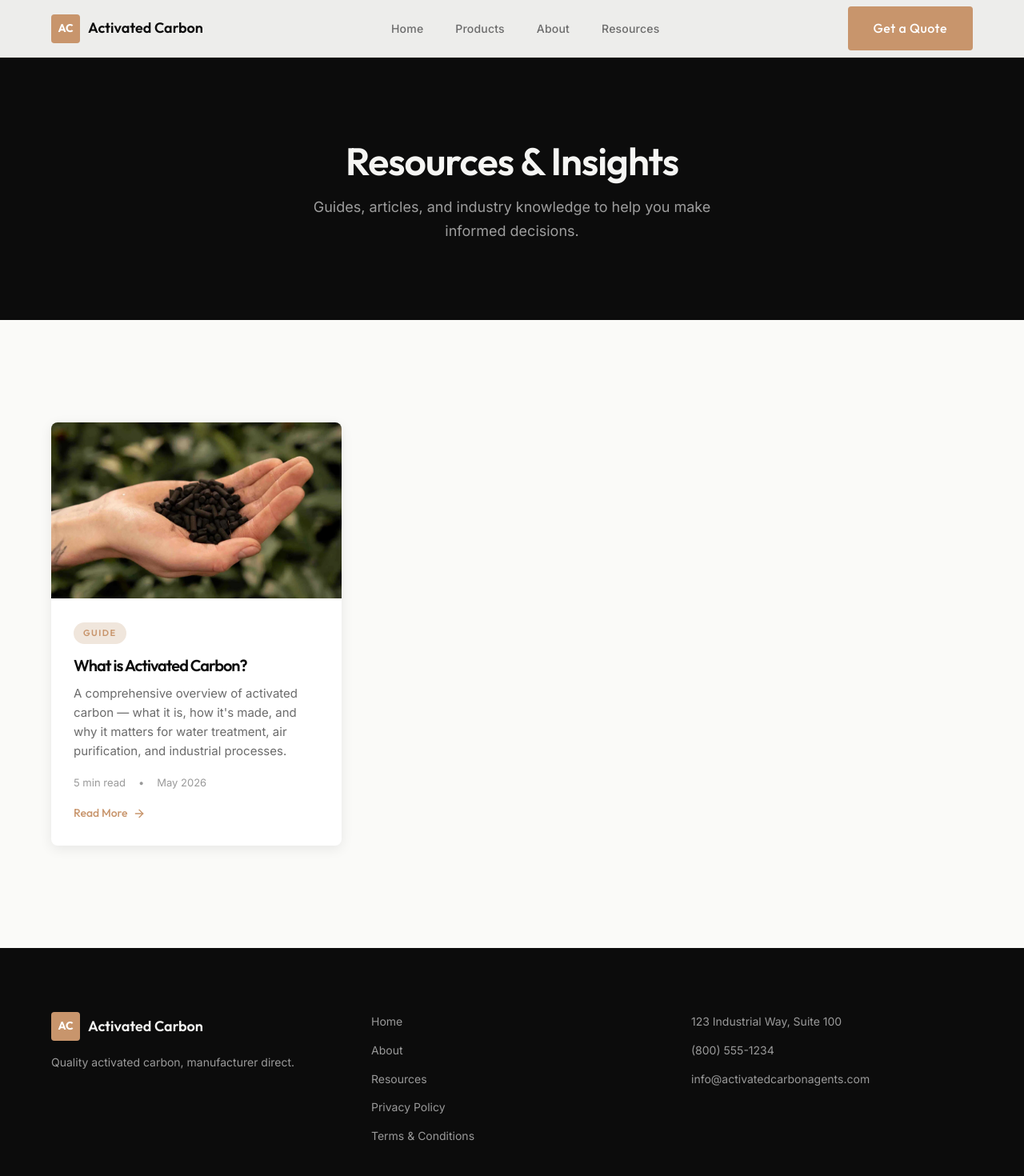
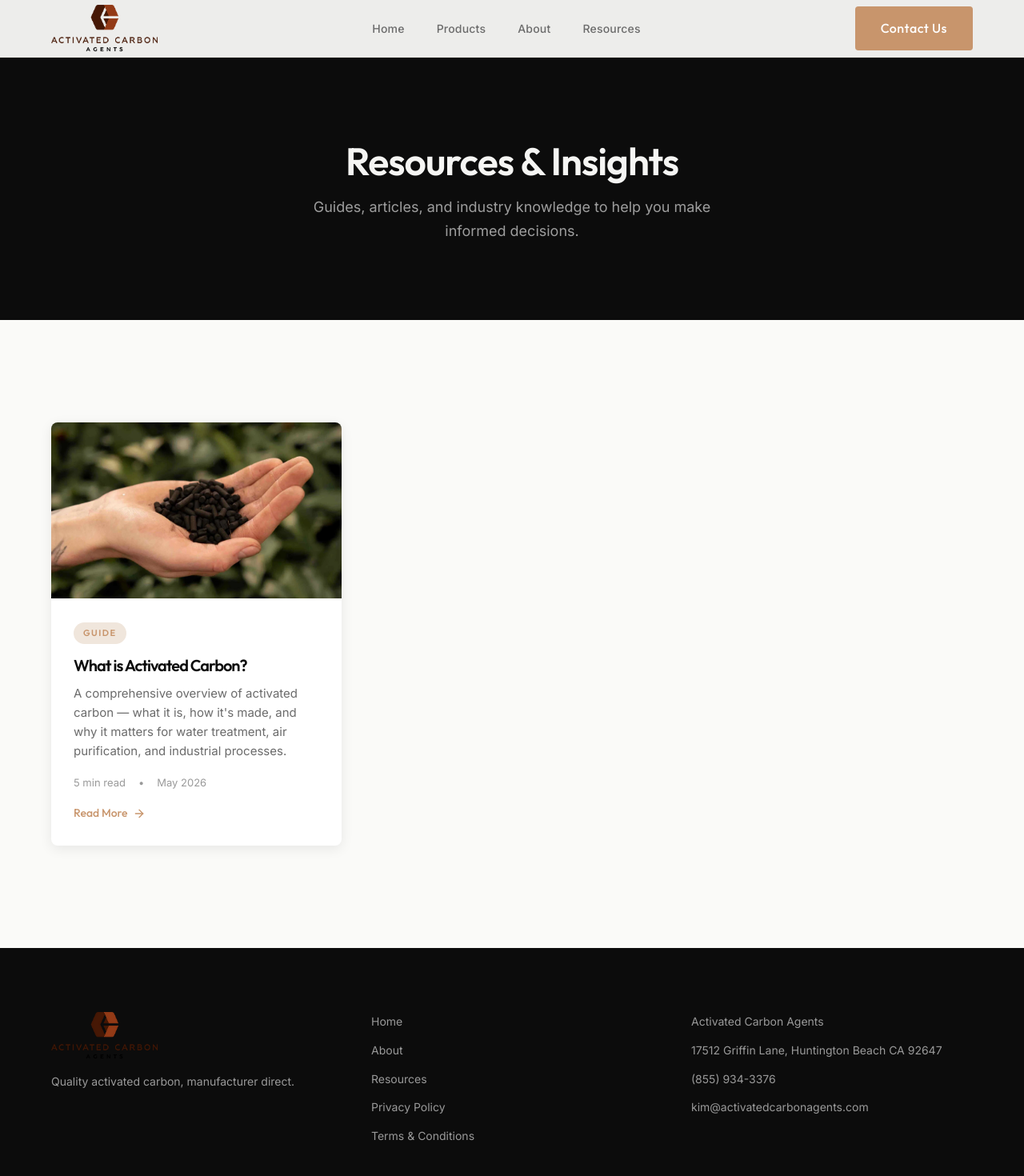
Before and after one commit to kennysabangan/activated-carbon-agents, a Next.js app: page /resources in a window 1280 px wide. Shown: the top 1470 px of the page at 80% size. Built offline with nearby package versions, Linux system fonts and the light colour scheme.

Commit message:
Fix: logo image in header+footer, Contact Us button, correct contact info

```diff
--- a/src/app/globals.css
+++ b/src/app/globals.css
@@ -238,24 +238,10 @@ input, textarea, select {
 .header-logo {
   display: flex;
   align-items: center;
-  gap: 10px;
-  font-family: 'Outfit', sans-serif;
-  font-weight: 600;
-  font-size: 18px;
-  color: var(--text-primary);
 }
-
-.header-logo .logo-icon {
-  width: 36px;
-  height: 36px;
-  background: var(--accent);
-  border-radius: var(--radius-sm);
-  display: flex;
-  align-items: center;
-  justify-content: center;
-  color: #fff;
-  font-weight: 700;
-  font-size: 14px;
+.header-logo img {
+  height: 60px;
+  width: auto;
 }
 
 .header-nav {
--- a/src/components/Footer.tsx
+++ b/src/components/Footer.tsx
@@ -1,3 +1,4 @@
+import Image from "next/image";
 import Link from "next/link";
 
 export default function Footer() {
@@ -6,10 +7,14 @@ export default function Footer() {
       <div className="container">
         <div className="footer-grid">
           <div className="footer-brand">
-            <div className="header-logo">
-              <span className="logo-icon">AC</span>
-              Activated Carbon
-            </div>
+            <Link href="/" className="header-logo">
+              <Image
+                src="/images/logo.png"
+                alt="Activated Carbon Agents"
+                width={160}
+                height={53}
+              />
+            </Link>
             <p className="footer-tagline">
               Quality activated carbon, manufacturer direct.
             </p>
@@ -26,13 +31,14 @@ export default function Footer() {
           </div>
 
           <div className="footer-contact">
-            <p>123 Industrial Way, Suite 100</p>
+            <p>Activated Carbon Agents</p>
+            <p>17512 Griffin Lane, Huntington Beach CA 92647</p>
             <p>
-              <a href="tel:+18005551234">(800) 555-1234</a>
+              <a href="tel:8559343376">(855) 934-3376</a>
             </p>
             <p>
-              <a href="mailto:info@activatedcarbonagents.com">
-                info@activatedcarbonagents.com
+              <a href="mailto:kim@activatedcarbonagents.com">
+                kim@activatedcarbonagents.com
               </a>
             </p>
           </div>
@@ -41,7 +47,7 @@ export default function Footer() {
         <hr className="footer-divider" />
 
         <div className="footer-bottom">
-          <p>&copy; {new Date().getFullYear()} Activated Carbon Agents</p>
+          <p>Activated Carbon Agents &copy; 2026</p>
           <p>All Rights Reserved</p>
         </div>
       </div>
--- a/src/components/Header.tsx
+++ b/src/components/Header.tsx
@@ -1,6 +1,7 @@
 "use client";
 
 import { useState, useEffect } from "react";
+import Image from "next/image";
 import Link from "next/link";
 
 export default function Header() {
@@ -23,11 +24,16 @@ export default function Header() {
 
   return (
     <>
-      <header className={`header${hidden ? " hidden" : ""}`}>
+      <header className={`header${hidden ? " hidden" : ""}${scrolled ? " scrolled" : ""}`}>
         <div className="header-inner">
           <Link href="/" className="header-logo">
-            <span className="logo-icon">AC</span>
-            Activated Carbon
+            <Image
+              src="/images/logo.png"
+              alt="Activated Carbon Agents"
+              width={180}
+              height={60}
+              priority
+            />
           </Link>
 
           <nav className="header-nav">
@@ -39,7 +45,7 @@ export default function Header() {
 
           <div className="header-cta">
             <Link href="/#contact" className="btn btn-primary">
-              Get a Quote
+              Contact Us
             </Link>
           </div>
 
@@ -62,7 +68,7 @@ export default function Header() {
           <Link href="/about">About</Link>
           <Link href="/resources">Resources</Link>
           <Link href="/#contact" className="btn btn-primary" style={{ textAlign: "center" }}>
-            Get a Quote
+            Contact Us
           </Link>
         </div>
       )}
```
